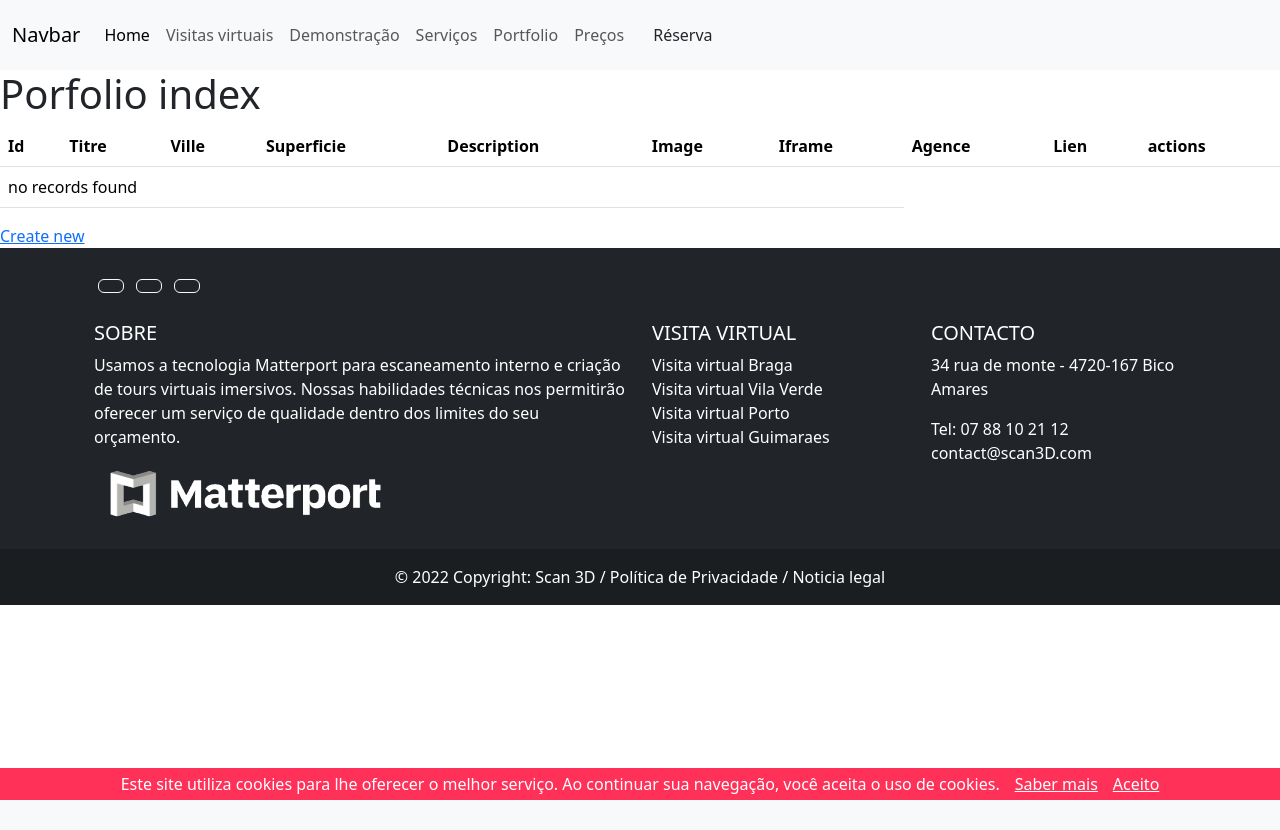
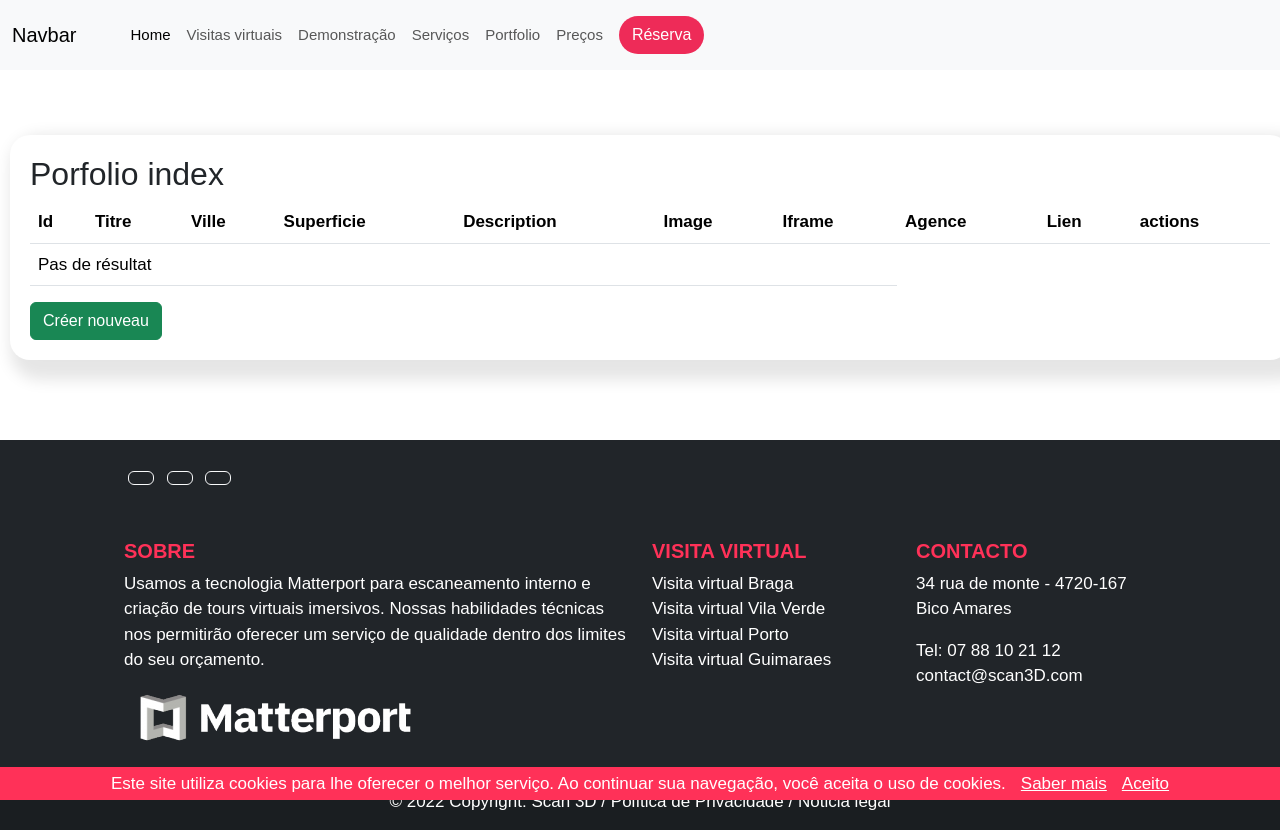
Before and after one commit to ericParlaoz/siteScanPortugal, a Symfony app: template templates/admin/porfolio/index.html.twig in a window 1280 px wide. Before the commit the page ends 800 px from the top, so only its background shows below. Run offline with Twig, Linux system fonts and the light colour scheme; the template is opened without the code that fills it, so the values that code supplies are empty; some libraries are stand-ins or nearby versions.

Commit message:
Création espace admin v2

```diff
--- a/public/css/main.css
+++ b/public/css/main.css
@@ -308,6 +308,31 @@ h4 {
     padding-bottom: 50px;
 }
 
+/* admin */
+
+.card-admin {
+    padding: 20px;
+    border-radius: 20px;
+    background-color: #FFFFFF;
+    box-shadow: 10px 10px 15px 10px rgba(0, 0, 0, 0.1);
+    border: none;
+    margin: 10px;
+    max-width: 1280px;
+}
+
+.container-admin {
+    max-width: 1280px;
+}
+
+.section-admin {
+    padding-top: 100px;
+    padding-bottom: 70px;
+}
+
+.h1-admin {
+    color: #212529;
+}
+
 
 /* Responsive */
 
--- a/templates/admin/porfolio/_delete_form.html.twig
+++ b/templates/admin/porfolio/_delete_form.html.twig
@@ -1,4 +1,4 @@
 <form method="post" action="{{ path('app_porfolio_delete', {'id': porfolio.id}) }}" onsubmit="return confirm('Are you sure you want to delete this item?');">
-    <input type="hidden" name="_token" value="{{ csrf_token('delete' ~ porfolio.id) }}">
-    <button class="btn">Delete</button>
+    <input type="hidden" name="_token" value="{{ csrf_token('Supprimer' ~ porfolio.id) }}">
+    <button class="btn btn-danger">Delete</button>
 </form>
--- a/templates/admin/porfolio/_form.html.twig
+++ b/templates/admin/porfolio/_form.html.twig
@@ -1,4 +1,4 @@
 {{ form_start(form) }}
     {{ form_widget(form) }}
-    <button class="btn">{{ button_label|default('Save') }}</button>
+    <button class="btn btn-success">{{ button_label|default('Enregristrer') }}</button>
 {{ form_end(form) }}
--- a/templates/admin/porfolio/index.html.twig
+++ b/templates/admin/porfolio/index.html.twig
@@ -2,8 +2,17 @@
 
 {% block title %}Porfolio index{% endblock %}
 
+{% block stylesheets %}
+    {{ parent() }}
+    <link rel="stylesheet" type="text/css" media="screen" href="{{ asset('css/main.css') }}">
+{% endblock %}
+
 {% block body %}
-    <h1>Porfolio index</h1>
+    <section class="section-admin">
+    <div class="container container-admin">
+        <div class="row">
+            <div class="card-admin">
+                <h2>Porfolio index</h2>
 
                 <table class="table">
                     <thead>
@@ -33,17 +42,21 @@
                             <td>{{ porfolio.agence }}</td>
                             <td>{{ porfolio.link }}</td>
                             <td>
-                    <a href="{{ path('app_porfolio_show', {'id': porfolio.id}) }}">show</a>
-                    <a href="{{ path('app_porfolio_edit', {'id': porfolio.id}) }}">edit</a>
+                                <a class="btn btn-primary" href="{{ path('app_porfolio_show', {'id': porfolio.id}) }}">Voir</a>
+                                <a class="btn btn-success" href="{{ path('app_porfolio_edit', {'id': porfolio.id}) }}">Editer</a>
                             </td>
                         </tr>
                     {% else %}
                         <tr>
-                <td colspan="7">no records found</td>
+                            <td colspan="7">Pas de résultat</td>
                         </tr>
                     {% endfor %}
                     </tbody>
                 </table>
 
-    <a href="{{ path('app_porfolio_new') }}">Create new</a>
+                <a class="btn btn-success" href="{{ path('app_porfolio_new') }}">Créer nouveau</a>
+            </div>
+        </div>
+    </div>
+    </section>
 {% endblock %}
```
Also changed, not shown: templates/admin/index.html.twig (+14 -14 lines), templates/admin/porfolio/edit.html.twig (+18 -4 lines), templates/admin/porfolio/new.html.twig (+17 -3 lines), templates/admin/porfolio/show.html.twig (+19 -3 lines), templates/security/login.html.twig (+17 -2 lines), 1 other file. Lines whose indentation alone changed are shown as unchanged.
